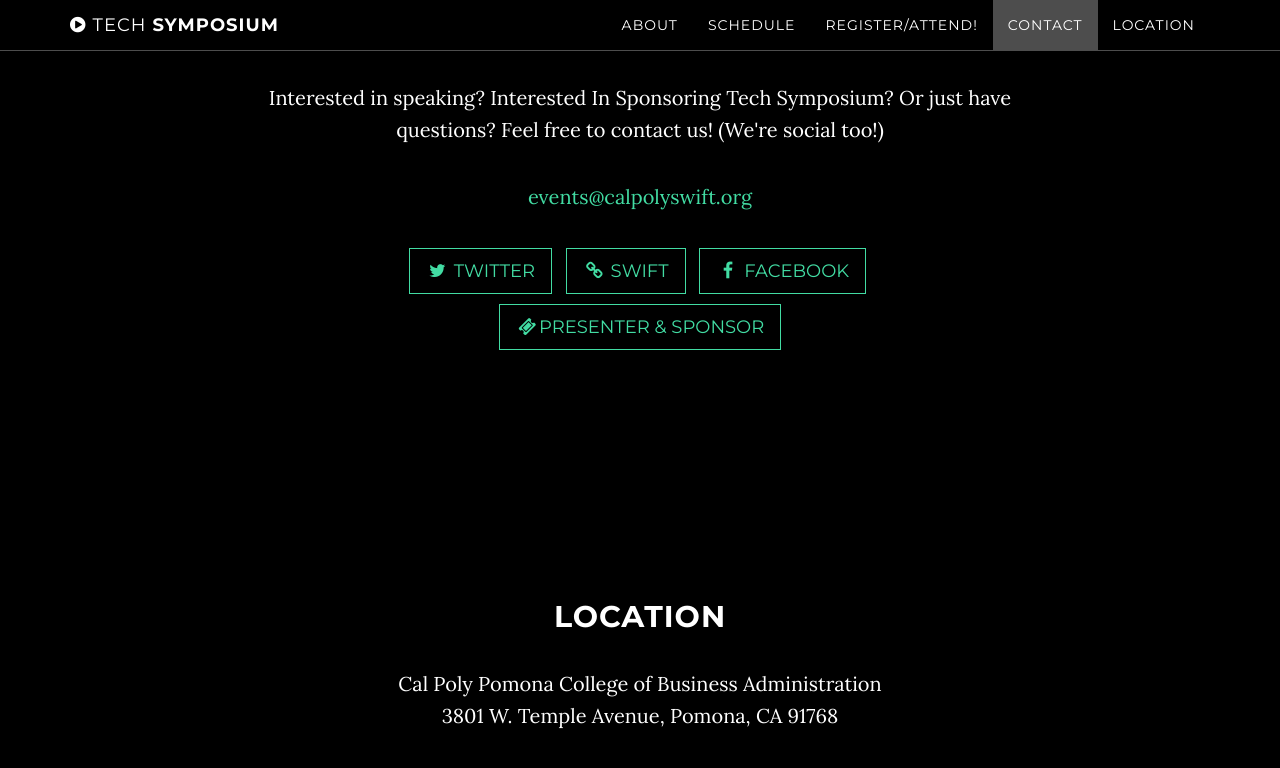
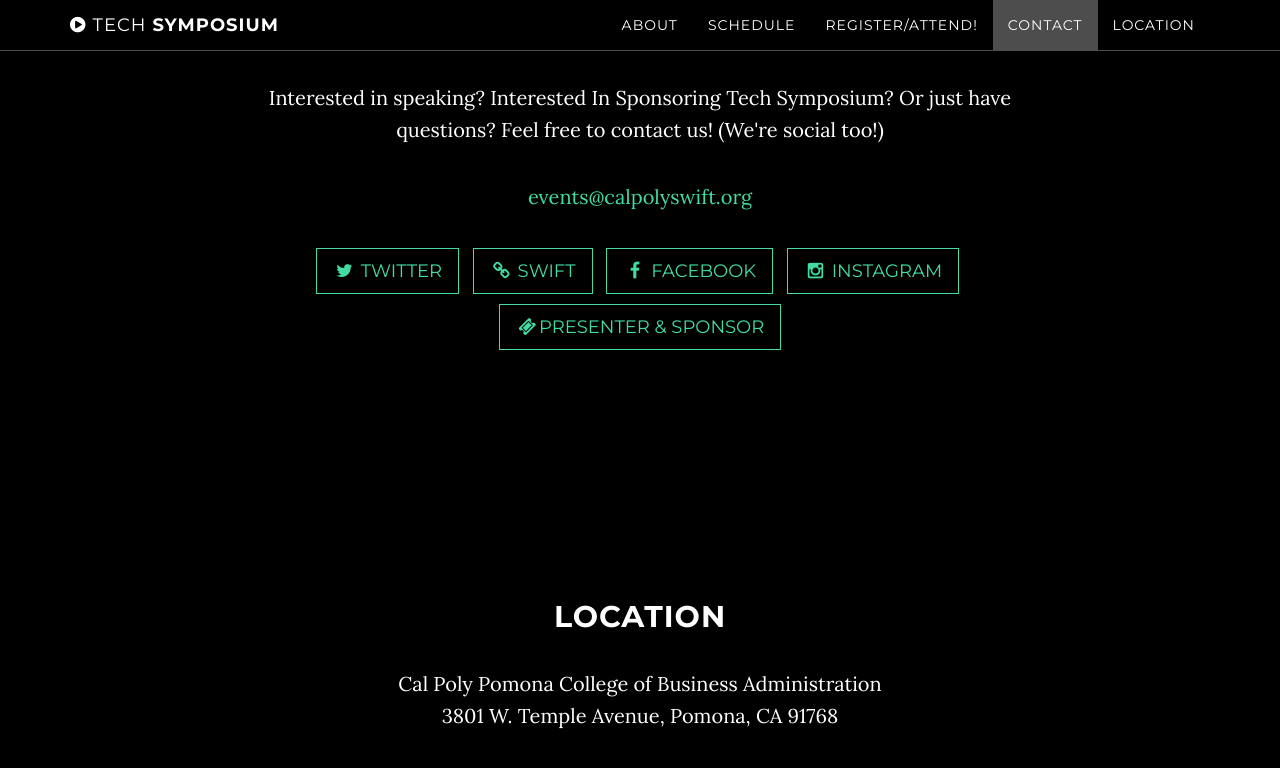
Before and after one commit to CalPolySWIFT/techsymposium-website, a Jekyll site: the page built from index.html, in a window 1280 px wide and 900 px high, scrolled down 3973 px, cut to the strip 0-813 px from the top of the window. Shown: the top 768 px of the strip. Built offline with Jekyll 4.4.1, drawn with Linux system fonts in a browser that asks for light colours.

Commit message:
Update index.html

```diff
--- a/index.html
+++ b/index.html
@@ -148,6 +148,11 @@
                         <i class="fa fa-facebook fa-fw"></i> <span class="network-name">Facebook</span>
                     </a>
                 </li>
+                <li>
+                    <a href="https://www.instagram.com/calpolyswift/" class="btn btn-default btn-lg">
+                        <i class="fa fa-instagram fa-fw"></i> <span class="network-name">Instagram</span>
+                    </a>
+                </li>
             </ul>
             <a class="btn btn-default btn-lg"
                href="{{ page.presentersponsorurl }}">
```
